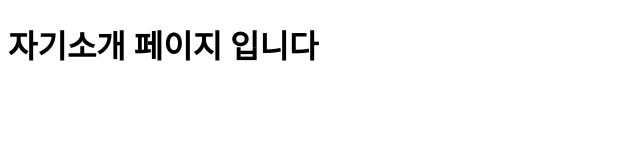
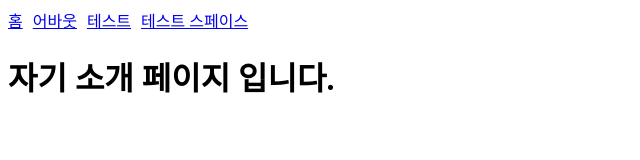
Before and after one commit to LIKELION-BACK-END/my-blog, a Gatsby site: page /about in a window 1280 px wide. Shown: the whole page, without its empty margins (0-640 px from the left). Built offline with nearby package versions, Linux system fonts and the light colour scheme; Gatsby itself is replaced by a stand-in of ours.

Commit message:
컴포넌트 추가하여, 쓸데없는 소스코드 중복제거

```diff
--- /dev/null
+++ b/src/components/head.js
@@ -0,0 +1,15 @@
+import React from "react";
+import { Link } from "gatsby";
+
+function Head() {
+  return (
+    <div style={{ display: "flex", gap: 10}}>
+      <Link to="/">홈</Link>
+      <Link to="/about">어바웃</Link>
+      <Link to="/test">테스트</Link>
+      <Link to="/test-space">테스트 스페이스</Link>
+    </div>
+  )
+}
+
+export default Head;
--- a/src/pages/about.js
+++ b/src/pages/about.js
@@ -1,10 +1,12 @@
 import React from "react";
+import Head from "../components/head"
 
 function AboutPage() {
   return (
     <main>
       <title>자기소개</title>
-      <h1>자기소개 페이지 입니다</h1>
+      <Head />
+      <h1>자기 소개 페이지 입니다.</h1>
     </main>
   );
 }
--- a/src/pages/index.js
+++ b/src/pages/index.js
@@ -1,10 +1,12 @@
 import React from "react"
+import Head from "../components/head";
 
 const IndexPage = () => {
 
   return (
     <main>
       <title>메인페이지</title>
+      <Head />
       <h1>메인페이지 입니다</h1>
     </main>
   )
--- a/src/pages/test-space.js
+++ b/src/pages/test-space.js
@@ -1,9 +1,11 @@
 import React from "react";
+import Head from "../components/head";
 
 function TestSpacePage() {
   return (
     <main>
       <title>테스트 스페이스</title>
+      <Head />
       <h1>테스트 스페이스 페이지 입니다</h1>
     </main>
   );
--- a/src/pages/test.js
+++ b/src/pages/test.js
@@ -1,9 +1,11 @@
 import React from "react";
+import Head from "../components/head";
 
 function TestPage() {
   return (
     <main>
       <title>테스트</title>
+      <Head />
       <h1>테스트 페이지 입니다</h1>
     </main>
   );
```
